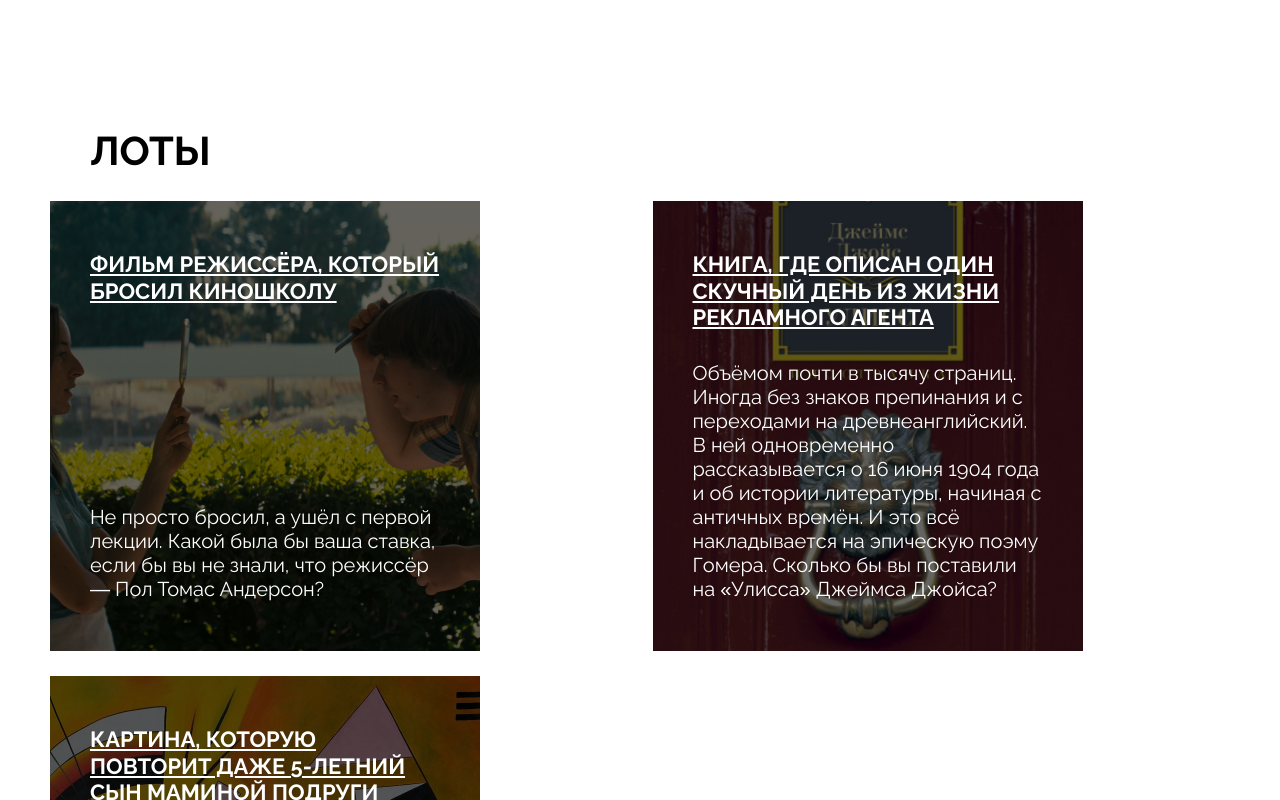
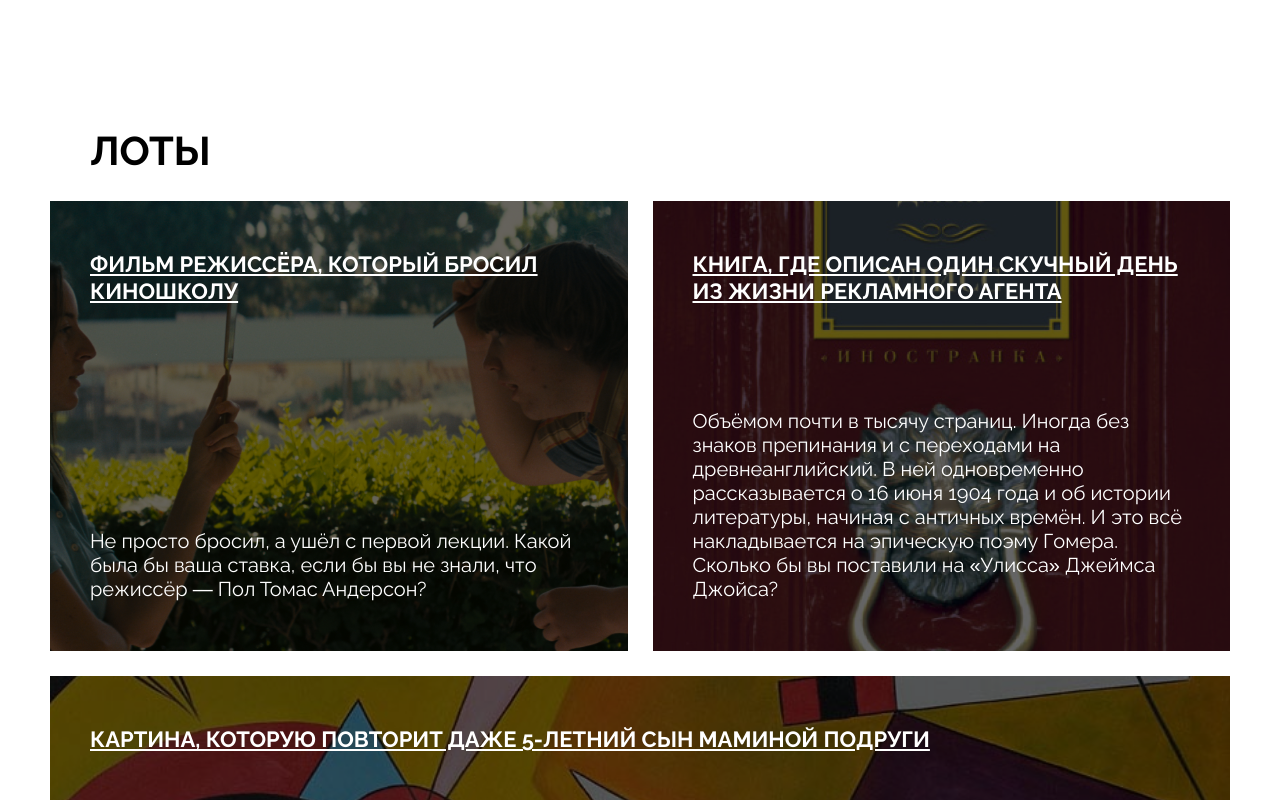
Before and after one commit to YhormSF/ono-tebe-nado, a plain HTML site: page index.html in a window 1280 px wide. Shown: the part 1120-1920 px from the top of the page. Drawn offline with Linux system fonts and the light colour scheme.

Commit message:
testing-card-2

```diff
--- a/styles/style.css
+++ b/styles/style.css
@@ -83,7 +83,7 @@ address {
 }
 
 .header_address-link {
-  max-width: 25%;
+  max-width: 26%;
 }
 
 /* входная секция (может и не нужен)*/
@@ -99,7 +99,6 @@ address {
   background-repeat: no-repeat;
   background-position: center;
   background-size: cover;
-
 }
 
 /* полупрозраный блок */
@@ -195,9 +194,9 @@ address {
 
 /* секция с карточками лотов */
 .lots {
+  max-width: 1440px;
   padding: 0px 50px 0px 50px;
   font-family: Raleway, Arial, sans-serif;
-  /* max-width: 1440px; */
 }
 
 /* заголовок секции */
@@ -213,15 +212,10 @@ address {
 
 /* список карточек */
 .lots_card-list {
-display: grid;
-grid-template-columns: repeat(auto-fill, minmax(430px, 1fr));
-
-/* grid-template-columns: repeat(3, 1fr); */
-/* display: flex;
-flex-wrap: wrap; */
-
+  position: relative;
+  display: flex;
+  flex-wrap: wrap;
   gap: 25px;
-position: relative;
   padding-top: 27px;
   padding-bottom: 30px;
   color: #fff;
@@ -241,10 +235,10 @@ list-style: none;
 }
 /*  карточка */
 .card {
+  position: relative;
+  z-index: 1;
   display: grid;
   grid-template-columns: 1fr 2fr;
-position: relative;
-z-index: 1;
 
   width: 100%;
   height: 100%;
```
Lines whose indentation alone changed are shown as unchanged.
